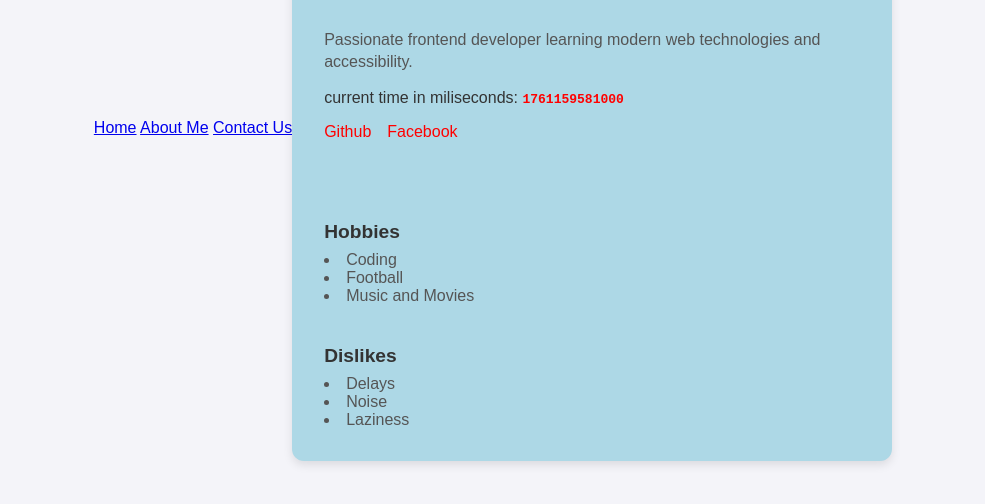
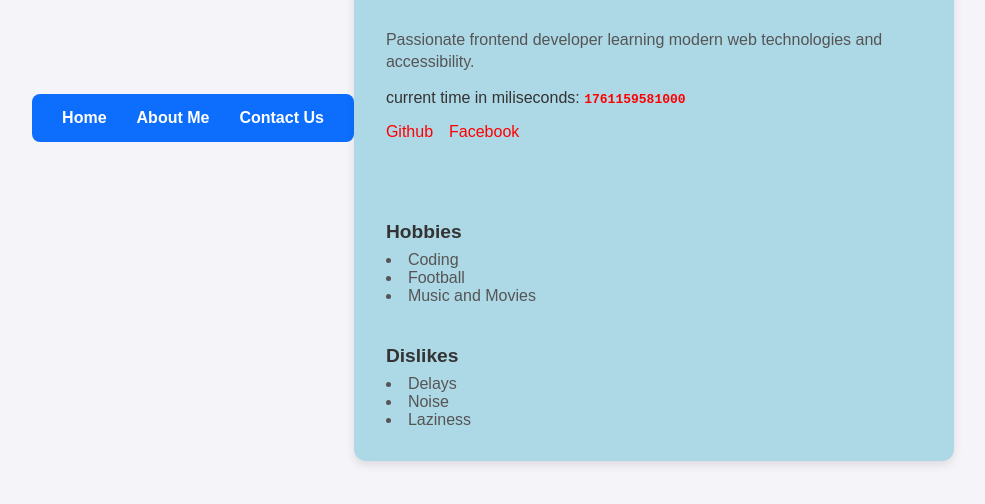
Before and after one commit to BELLOJAMIU/profile-card, a plain HTML site: page index.html in a window 1280 px wide. Shown: the part 272-776 px from the top of the page, without its empty margins (147-1132 px from the left). Drawn offline with Linux system fonts and the light colour scheme.

Commit message:
Update style.css

```diff
--- a/style.css
+++ b/style.css
@@ -12,6 +12,26 @@ body{
     height: 100vh;
     color: #333;
 
+}
+.navbar {
+  display: flex;
+  justify-content: center;
+  background-color: #0d6efd;
+  padding: 15px;
+  border-radius: 8px;
+  margin-bottom: 20px;
+}
+
+.navbar a {
+  color: white;
+  text-decoration: none;
+  margin: 0 15px;
+  font-weight: bold;
+  transition: color 0.3s ease;
+}
+
+.navbar a:hover {
+  color: #ffe600;
 }
 [data-testid="test-profile-card"]{
 background-color: lightblue;
```
